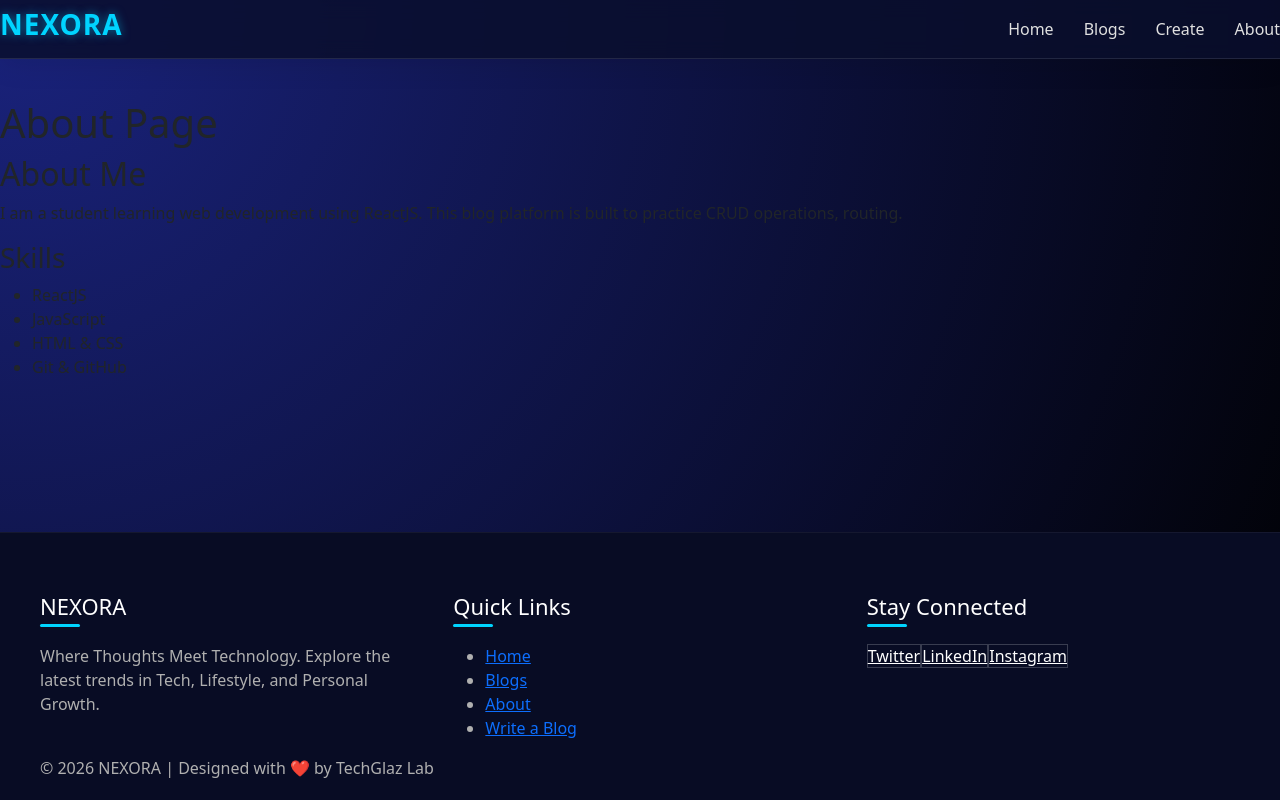
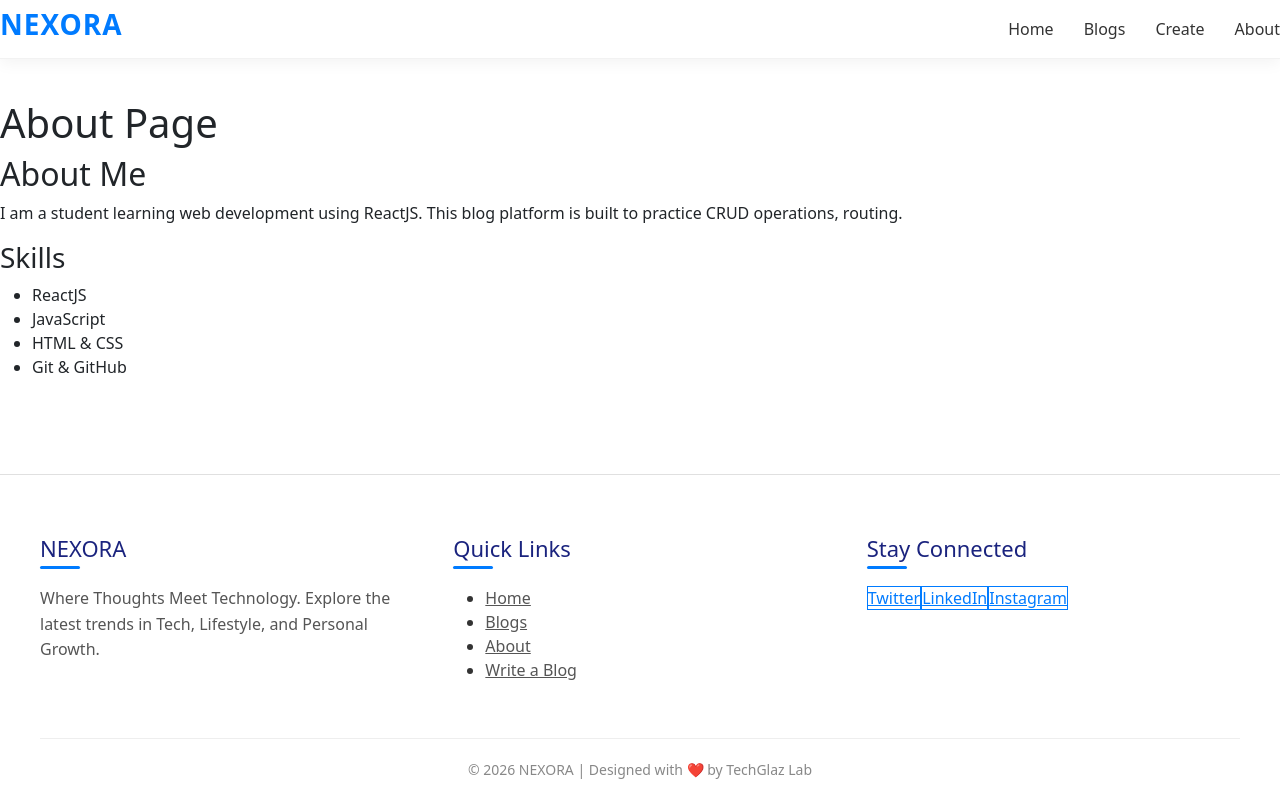
Before and after one commit to archana24557-hub/react-blog-app, a React (Create React App) app: page /about in a window 1280 px wide. Built offline with nearby package versions, Linux system fonts and the light colour scheme.

Commit message:
UI: Switched to Light Theme for better visibility

```diff
--- a/src/App.css
+++ b/src/App.css
@@ -1,3 +1,5 @@
+@import url('https://fonts.googleapis.com/css2?family=Poppins:wght@300;400;600;700&display=swap');
+
 html,
 body {
     height: 100%;
@@ -12,8 +14,10 @@ body {
 
 body {
     font-family: 'Poppins', sans-serif;
-    background: radial-gradient(circle at top left, #1a237e, #000000);
-    color: #e0e0e0;
+    background-color: #f0f2f5;
+    /* Light Gray Background */
+    color: #333333;
+    /* Dark Grey Text */
     overflow-x: hidden;
 }
 
@@ -21,7 +25,8 @@ body {
 .navbar {
     position: sticky;
     top: 0;
-    background: rgba(10, 15, 45, 0.85);
+    background: rgba(255, 255, 255, 0.95);
+    /* White Navbar */
     backdrop-filter: blur(10px);
     padding: 15px 40px;
     display: flex;
@@ -29,16 +34,17 @@ body {
     align-items: center;
     z-index: 1000;
     margin-bottom: 40px;
-    border-bottom: 1px solid rgba(255, 255, 255, 0.1);
-    box-shadow: 0 4px 30px rgba(0, 0, 0, 0.1);
+    border-bottom: 1px solid rgba(0, 0, 0, 0.05);
+    box-shadow: 0 4px 15px rgba(0, 0, 0, 0.05);
+    /* Soft Shadow */
 }
 
 .logo {
-    color: #00d4ff;
+    color: #007bff;
+    /* Bright Blue Logo */
     font-size: 28px;
     font-weight: 700;
     letter-spacing: 1px;
-    text-shadow: 0 0 10px rgba(0, 212, 255, 0.5);
 }
 
 .menu-icon {
@@ -51,7 +57,8 @@ body {
 .bar {
     width: 28px;
     height: 3px;
-    background-color: #00d4ff;
+    background-color: #333;
+    /* Dark Bars */
     transition: 0.3s;
     border-radius: 2px;
 }
@@ -64,7 +71,8 @@ body {
 .nav-links a {
     margin-left: 30px;
     text-decoration: none;
-    color: #e0e0e0;
+    color: #333;
+    /* Dark Links */
     font-weight: 500;
     font-size: 16px;
     transition: all 0.3s ease;
@@ -72,30 +80,31 @@ body {
 }
 
 .nav-links a:hover {
-    color: #00d4ff;
-    text-shadow: 0 0 8px rgba(0, 212, 255, 0.6);
+    color: #007bff;
+    /* Blue on Hover */
 }
 
 /* HERO */
 .hero-section {
     text-align: center;
     padding: 120px 20px;
-    background: linear-gradient(180deg, rgba(0, 0, 0, 0) 0%, rgba(0, 212, 255, 0.05) 100%);
+    background: linear-gradient(135deg, #ffffff 0%, #e3f2fd 100%);
+    /* Light Gradient */
 }
 
 .hero-section h1 {
     font-size: 64px;
     font-weight: 800;
-    background: linear-gradient(90deg, #00d4ff, #9b6bff);
-    -webkit-background-clip: text;
-    -webkit-text-fill-color: transparent;
+    color: #1a237e;
+    /* Deep Blue Title */
     margin-bottom: 20px;
     letter-spacing: -1px;
 }
 
 .hero-section p {
     font-size: 20px;
-    color: #b0b0b0;
+    color: #555;
+    /* Medium Gray Text */
     margin-bottom: 30px;
     max-width: 600px;
     margin-left: auto;
@@ -106,18 +115,18 @@ body {
     padding: 14px 35px;
     border-radius: 50px;
     border: none;
-    background: linear-gradient(90deg, #00d4ff, #005bea);
+    background: linear-gradient(90deg, #007bff, #0056b3);
     color: white;
     font-size: 18px;
     font-weight: 600;
     cursor: pointer;
     transition: transform 0.3s, box-shadow 0.3s;
-    box-shadow: 0 0 20px rgba(0, 212, 255, 0.4);
+    box-shadow: 0 5px 15px rgba(0, 123, 255, 0.3);
 }
 
 .hero-section button:hover {
-    transform: translateY(-3px) scale(1.02);
-    box-shadow: 0 0 30px rgba(0, 212, 255, 0.7);
+    transform: translateY(-3px);
+    box-shadow: 0 8px 20px rgba(0, 123, 255, 0.4);
 }
 
 /* BLOGS */
@@ -125,8 +134,9 @@ body {
     margin-left: 40px;
     margin-top: 40px;
     font-size: 32px;
-    color: #ffffff;
-    border-left: 5px solid #00d4ff;
+    color: #1a237e;
+    border-left: 5px solid #007bff;
+    /* Blue Accent */
     padding-left: 15px;
 }
 
@@ -137,21 +147,23 @@ body {
     padding: 40px;
 }
 
-/* Card Styling (Assuming BlogCard uses .card class) */
+/* Card Styling */
 .card {
-    background: rgba(255, 255, 255, 0.05);
-    border: 1px solid rgba(255, 255, 255, 0.1);
+    background: white;
+    border: 1px solid #e0e0e0;
     border-radius: 15px;
-    backdrop-filter: blur(10px);
     overflow: hidden;
     transition: transform 0.4s ease, box-shadow 0.4s ease;
-    color: white;
+    color: #333;
+    box-shadow: 0 2px 10px rgba(0, 0, 0, 0.05);
+    /* Subtle shadow */
 }
 
 .card:hover {
-    transform: translateY(-10px);
-    box-shadow: 0 20px 40px rgba(0, 0, 0, 0.4);
-    border-color: rgba(0, 212, 255, 0.3);
+    transform: translateY(-8px);
+    box-shadow: 0 15px 30px rgba(0, 0, 0, 0.1);
+    /* Deeper shadow on hover */
+    border-color: #007bff;
 }
 
 .card img {
@@ -172,11 +184,13 @@ body {
 .card-body h5 {
     font-size: 20px;
     margin-bottom: 10px;
-    color: #ffffff;
+    color: #1a237e;
+    /* Dark Blue Headings */
 }
 
 .card-body p {
-    color: #b0b0b0;
+    color: #666;
+    /* Gray Text */
     font-size: 14px;
     line-height: 1.5;
 }
@@ -185,23 +199,29 @@ body {
     display: inline-block;
     margin-top: 15px;
     text-decoration: none;
-    color: #00d4ff;
+    color: #white;
+    background-color: #007bff;
+    /* Blue Button */
+    padding: 8px 16px;
+    border-radius: 4px;
+    color: white !important;
+    /* Force white text */
     font-weight: 600;
-    transition: color 0.3s;
+    transition: background 0.3s;
 }
 
 .card-body .btn:hover {
-    color: #ffffff;
-    text-shadow: 0 0 5px #00d4ff;
+    background-color: #0056b3;
 }
 
 /* FOOTER */
 .footer-container {
-    background: #080c24;
-    color: #b0b0b0;
+    background: #ffffff;
+    /* White Footer */
+    color: #333;
     padding: 60px 40px 20px;
     margin-top: auto;
-    border-top: 1px solid rgba(255, 255, 255, 0.05);
+    border-top: 1px solid #e0e0e0;
 }
 
 .footer-content {
@@ -219,7 +239,7 @@ body {
 }
 
 .footer-section h3 {
-    color: #ffffff;
+    color: #1a237e;
     margin-bottom: 25px;
     font-size: 22px;
     position: relative;
@@ -233,19 +253,40 @@ body {
     bottom: -8px;
     width: 40px;
     height: 3px;
-    background: #00d4ff;
+    background: #007bff;
     border-radius: 2px;
 }
 
+.footer-section p {
+    color: #555;
+    line-height: 1.6;
+}
+
+.footer-section ul li a {
+    color: #555;
+}
+
+.footer-section ul li a:hover {
+    color: #007bff;
+}
+
 .social-links a {
-    color: #ffffff;
-    border: 1px solid rgba(255, 255, 255, 0.2);
+    color: #007bff;
+    border: 1px solid #007bff;
 }
 
 .social-links a:hover {
-    background: #00d4ff;
-    border-color: #00d4ff;
-    box-shadow: 0 0 15px rgba(0, 212, 255, 0.5);
+    background: #007bff;
+    color: white;
+}
+
+.footer-bottom {
+    text-align: center;
+    margin-top: 40px;
+    padding-top: 20px;
+    border-top: 1px solid #eee;
+    font-size: 14px;
+    color: #888;
 }
 
 /* RESPONSIVE DESIGN */
@@ -263,13 +304,12 @@ body {
         top: 70px;
         right: 0;
         width: 100%;
-        background-color: rgba(10, 15, 45, 0.95);
-        backdrop-filter: blur(15px);
+        background-color: white;
         flex-direction: column;
         align-items: center;
         padding: 30px 0;
         display: none;
-        border-bottom: 1px solid rgba(255, 255, 255, 0.1);
+        border-bottom: 1px solid #eee;
     }
 
     .nav-links.active {
@@ -283,4 +323,8 @@ body {
     .blog-grid {
         padding: 20px;
     }
+
+    .footer-container {
+        padding: 40px 20px 20px;
+    }
 }
```
